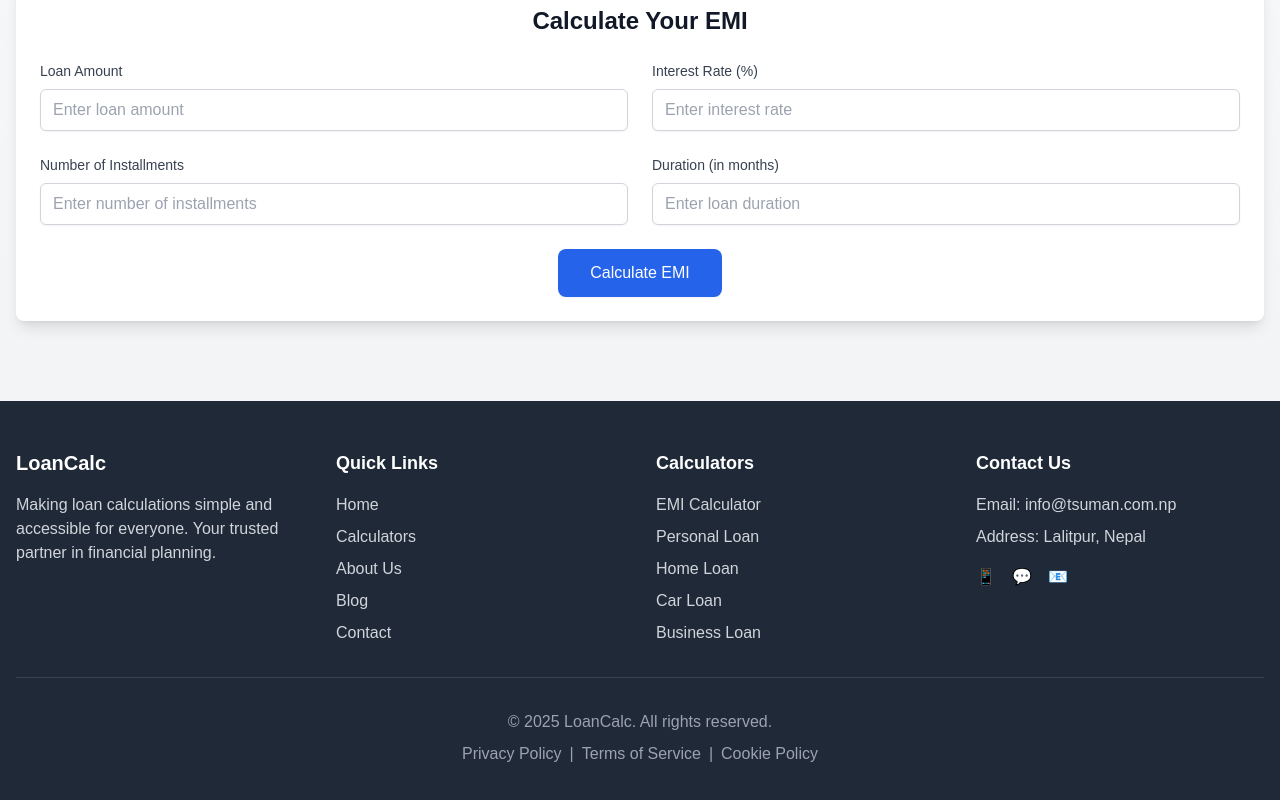
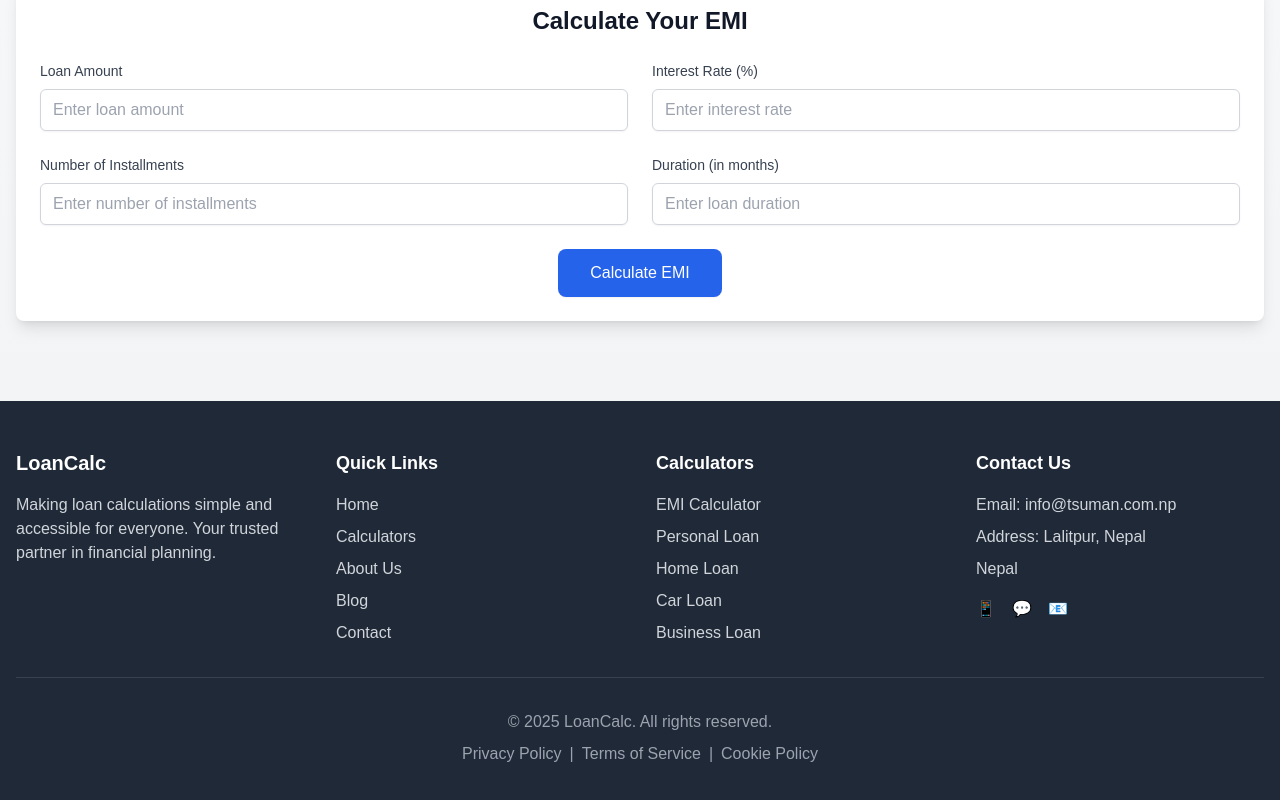
Before and after one commit to measman/loan-calculator, a Next.js app: page / in a window 1280 px wide. Shown: the part 487-1287 px from the top of the page. Built offline with nearby package versions, Linux system fonts and the light colour scheme.

Commit message:
small change

```diff
--- a/app/components/layout/Footer.jsx
+++ b/app/components/layout/Footer.jsx
@@ -114,7 +114,7 @@ export default function Footer() {
               <p>Email: info@tsuman.com.np</p>
               {/* <p>Phone: (555) 123-4567</p> */}
               <p>Address: Lalitpur, Nepal</p>
-              {/* <p>Nepal</p> */}
+              <p>Nepal</p>
             </div>
             <div className='mt-4 flex space-x-4'>
               <a href='#' className='text-gray-300 hover:text-white'>
```
